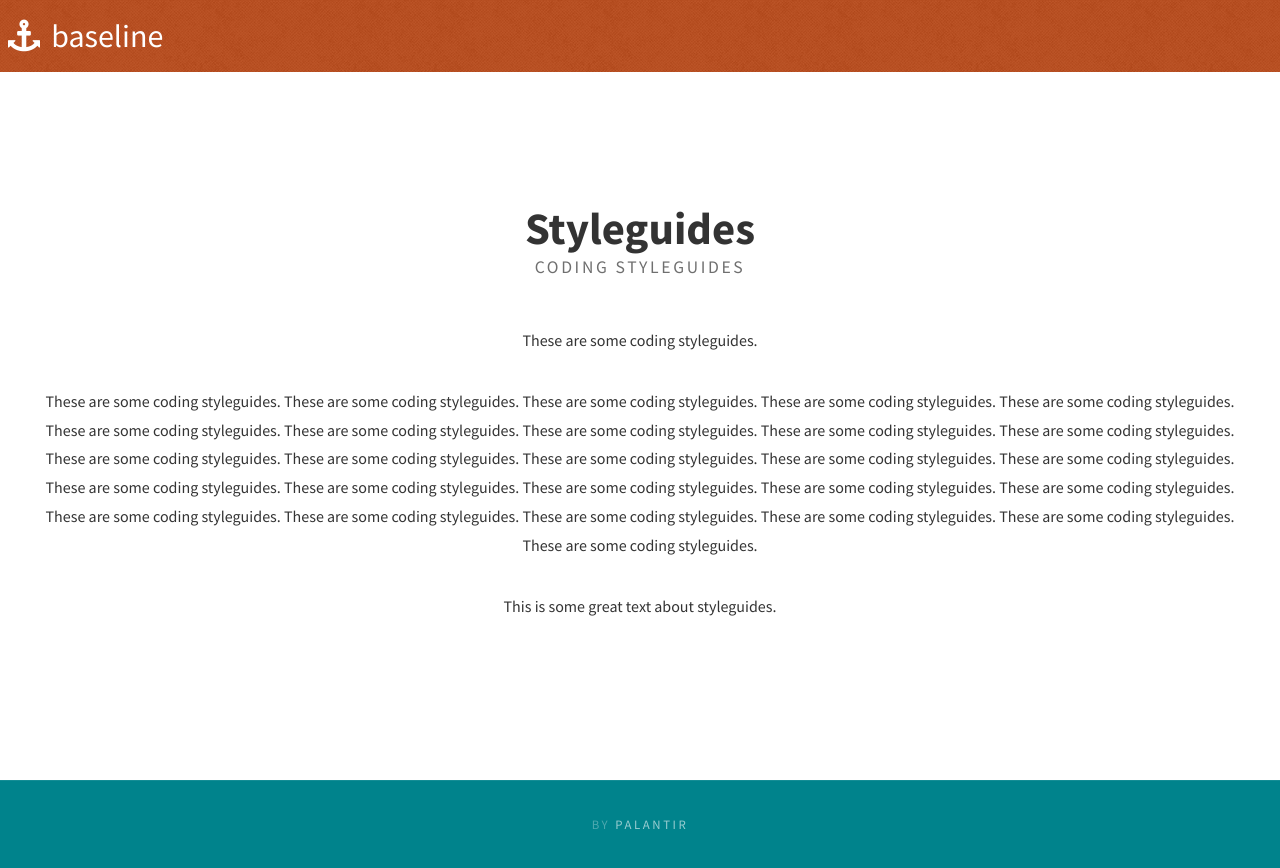
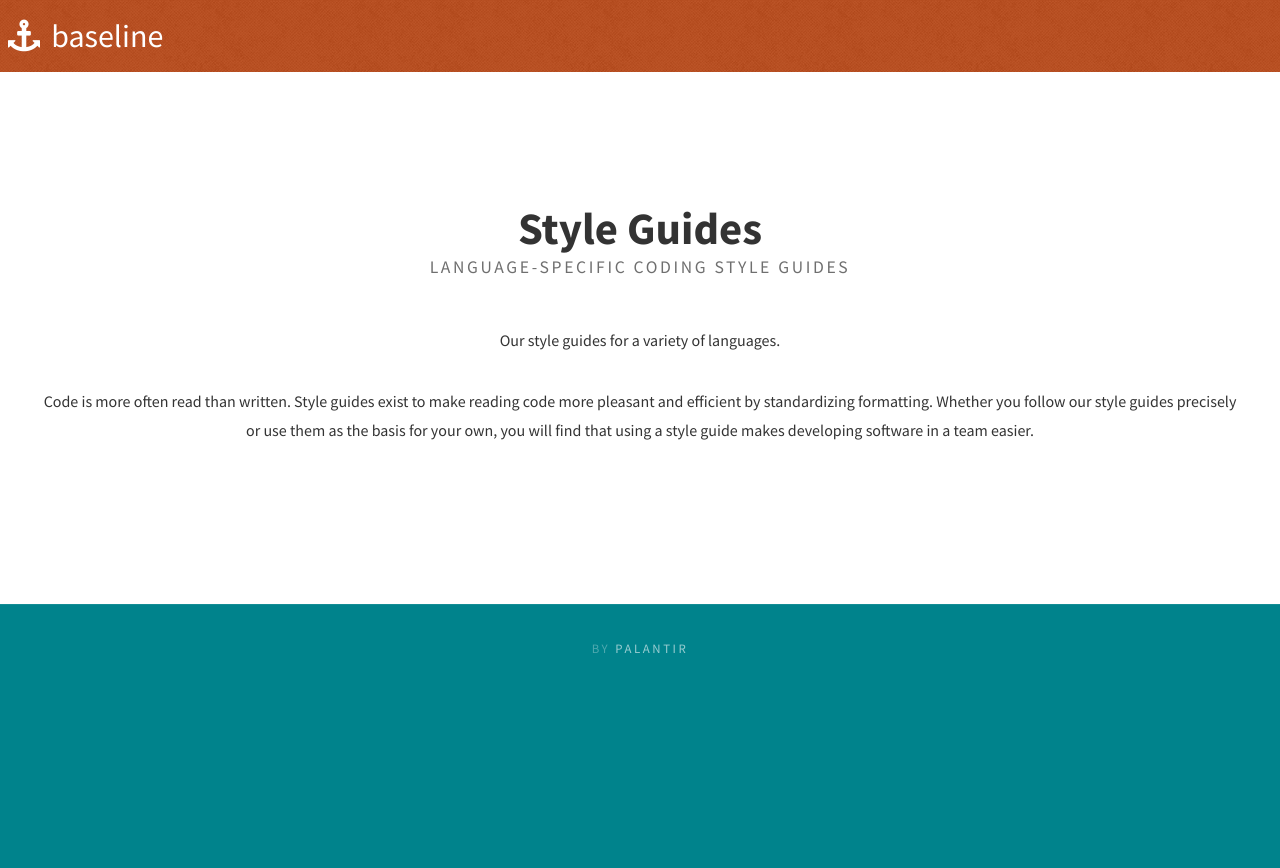
Before and after one commit to darora/palantir-baseline.github.io, a Jekyll site: the page built from styleguides.md, in a window 1280 px wide. Shown: the top 868 px of the page. Built offline with Jekyll 4.4.1, drawn with Linux system fonts in a browser that asks for light colours; nearby versions of some CDN libraries.

Commit message:
Add intro text for sub-pages
Also changed index page with new ideas.

Still don't love the tagline for the best practices page, might
rewrite.

```diff
--- a/index.html
+++ b/index.html
@@ -32,7 +32,7 @@
             <span class="byline">Gradle tooling for application development</span>
         </div>
 
-        <p>A collection of plugins and tools. Samples listed below.</p>
+        <p>A collection of plugins and tools to make your workflow easier.</p>
 
         <div id="dev-tooling-button-wrapper">
             <a href="https://github.com/palantir-baseline" class="button button-small">Developer Tooling</a>
@@ -44,7 +44,7 @@
     <div id="welcome" class="container">
         <div class="title">
             <h2>Guides</h2>
-            <span class="byline">Coding guidelines and best practices</span></div>
+            <span class="byline">Style and process documentation</span></div>
         <div class="content">
             <p>Our style guides and thoughtfully assembled best practices for software development.</p>
             <a href="https://github.com/palantir-baseline/styleguides" class="button">Style Guides</a>
--- a/styleguides.md
+++ b/styleguides.md
@@ -1,37 +1,12 @@
 ---
 layout: default
-title: Styleguides
-tagline: Coding styleguides
+title: Style Guides
+tagline: Language-specific coding style guides
 permalink: /styleguides/
 ---
 
-These are some coding styleguides.
+Our style guides for a variety of languages.
 
-These are some coding styleguides.
-These are some coding styleguides.
-These are some coding styleguides.
-These are some coding styleguides.
-These are some coding styleguides.
-These are some coding styleguides.
-These are some coding styleguides.
-These are some coding styleguides.
-These are some coding styleguides.
-These are some coding styleguides.
-These are some coding styleguides.
-These are some coding styleguides.
-These are some coding styleguides.
-These are some coding styleguides.
-These are some coding styleguides.
-These are some coding styleguides.
-These are some coding styleguides.
-These are some coding styleguides.
-These are some coding styleguides.
-These are some coding styleguides.
-These are some coding styleguides.
-These are some coding styleguides.
-These are some coding styleguides.
-These are some coding styleguides.
-These are some coding styleguides.
-These are some coding styleguides.
-
-This is some great text about styleguides.
+Code is more often read than written.
+Style guides exist to make reading code more pleasant and efficient by standardizing formatting.
+Whether you follow our style guides precisely or use them as the basis for your own, you will find that using a style guide makes developing software in a team easier.
```
Also changed, not shown: best-practices.md (+4 -24 lines), developer-tooling.md (+4 -10 lines).
